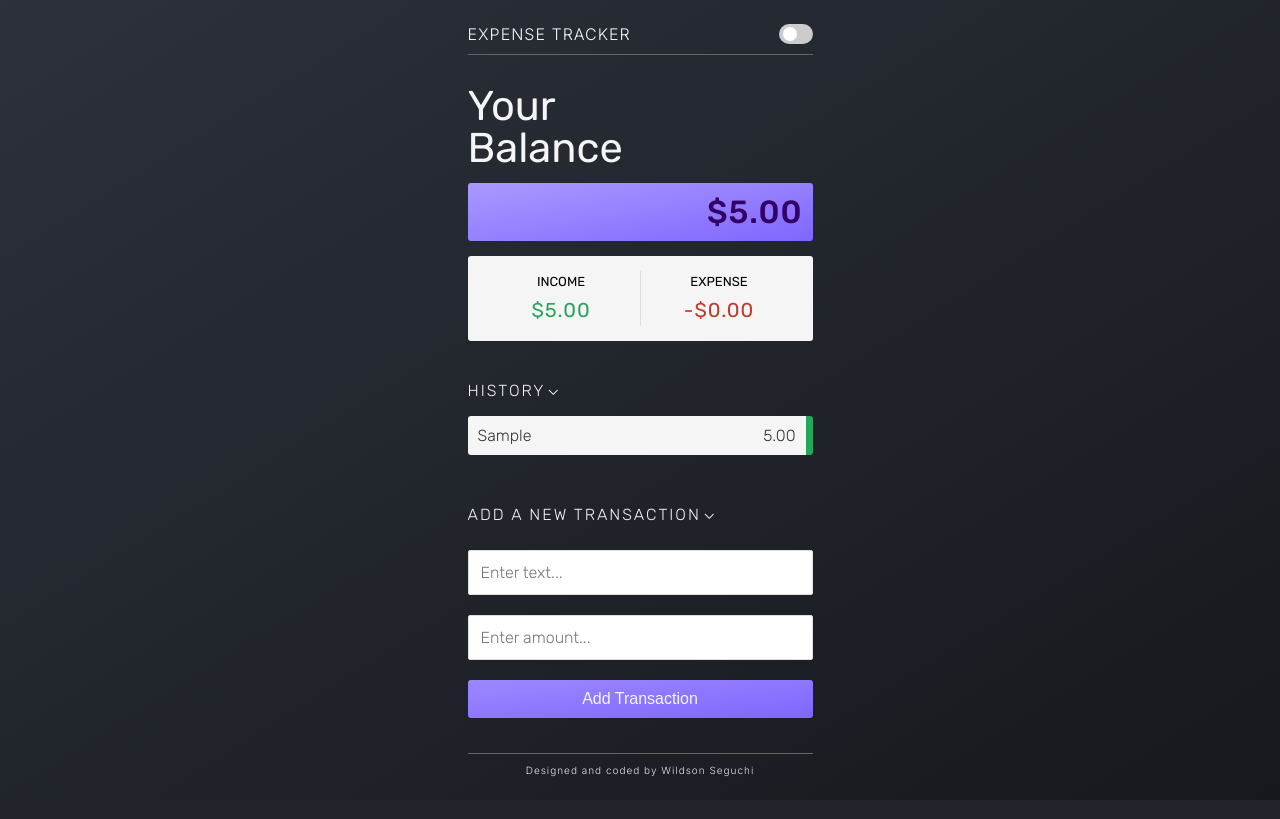
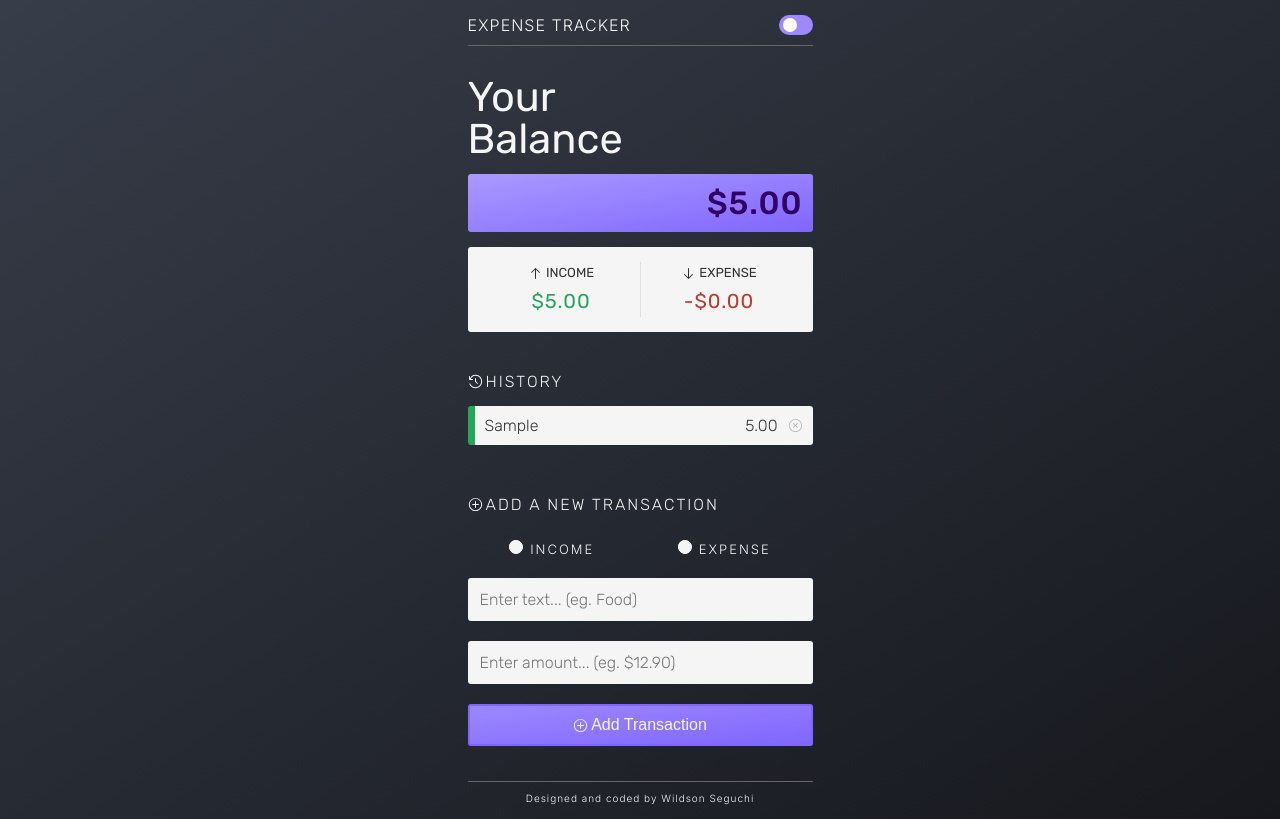
Before and after one commit to wseguchi/expense-tracker, a React (Create React App) app: page / in a window 1280 px wide. Both pictures are taken after typing "Sample", "5" into the empty fields and a click on the button "Add Transaction". Built offline with nearby package versions, Linux system fonts and the light colour scheme.

Commit message:
Added: Darkmode, Radix Icons, type of transaction radio selector

```diff
--- a/package.json
+++ b/package.json
@@ -3,6 +3,7 @@
   "version": "0.1.0",
   "private": true,
   "dependencies": {
+    "@radix-ui/react-icons": "^1.1.1",
     "@testing-library/jest-dom": "^5.16.4",
     "@testing-library/react": "^13.3.0",
     "@testing-library/user-event": "^13.5.0",
--- a/public/index.html
+++ b/public/index.html
@@ -12,10 +12,10 @@
     <link rel="preconnect" href="https://fonts.googleapis.com" />
     <link rel="preconnect" href="https://fonts.gstatic.com" crossorigin />
     <link
-      href="https://fonts.googleapis.com/css2?family=Inconsolata:wght@300&family=Inter:wght@100;300;500;700&family=Rubik:wght@300;400;500&display=swap"
+      href="https://fonts.googleapis.com/css2?family=Inter:wght@100;300&family=Rubik:wght@300;400;500&display=swap"
       rel="stylesheet"
     />
-    <title>React App</title>
+    <title>Expense Tracker</title>
   </head>
   <body>
     <noscript>You need to enable JavaScript to run this app.</noscript>
--- a/src/AddTransaction.js
+++ b/src/AddTransaction.js
@@ -1,5 +1,6 @@
 import React, { useContext, useState } from 'react';
 import { GlobalContext } from './context/GlobalState';
+import { PlusCircledIcon } from '@radix-ui/react-icons';
 
 export const AddTransaction = () => {
   const [text, setText] = useState('');
@@ -28,16 +29,26 @@ export const AddTransaction = () => {
   return (
     <div id='add-transaction'>
       <h3>
-        Add a new transaction <div className='rotate'>&#8963;</div>
+        <PlusCircledIcon className='icon' /> Add a new transaction
       </h3>
       <form className='form-container' onSubmit={onSubmit}>
+        <div className='form-control radio'>
+          <span>
+            <input type='radio' id='html' name='fav_language' value='HTML' /> {' '}
+            <label htmlFor='html'>Income</label>
+          </span>
+          <span>
+            <input type='radio' id='css' name='fav_language' value='CSS' /> {' '}
+            <label htmlFor='css'>Expense</label>
+          </span>
+        </div>
         <div className='form-control'>
           <label htmlFor='text'></label>
           <input
             type='text'
             value={text}
             onChange={(e) => setText(e.target.value)}
-            placeholder='Enter text...'
+            placeholder='Enter text... (eg. Food)'
           />
         </div>
         <div className='form-control'>
@@ -46,10 +57,12 @@ export const AddTransaction = () => {
             type='number'
             value={amount}
             onChange={(e) => setAmount(e.target.value)}
-            placeholder='Enter amount...'
+            placeholder='Enter amount... (eg. $12.90)'
           />
         </div>
-        <button className='btn'>Add Transaction</button>
+        <button className='btn'>
+          <PlusCircledIcon className='icon' /> Add Transaction
+        </button>
       </form>
     </div>
   );
--- a/src/App.css
+++ b/src/App.css
@@ -1,5 +1,3 @@
-@import url('https://fonts.googleapis.com/css2?family=Inconsolata:wght@300&family=Inter:wght@100;300;500;700&family=Rubik:wght@400;500&display=swap');
-
 * {
   box-sizing: border-box;
   margin: 0;
@@ -12,13 +10,20 @@ body {
   min-height: 100vh;
   align-items: center;
   justify-content: center;
+  color: whitesmoke;
   background-color: #21252b;
-  background-image: linear-gradient(to bottom right, #2c313a, #16181d);
+  background-image: linear-gradient(to bottom right, #373d49, #16181d);
   font-family: 'Rubik', -apple-system, BlinkMacSystemFont, 'Segoe UI', 'Roboto',
     'Oxygen', 'Ubuntu', 'Cantarell', 'Fira Sans', 'Droid Sans', 'Helvetica Neue',
     sans-serif;
   -webkit-font-smoothing: antialiased;
   -moz-osx-font-smoothing: grayscale;
+}
+
+body.light {
+  color: #333;
+  background-color: #f2f2f2;
+  background-image: linear-gradient(to bottom right, whitesmoke, #b3b3ff);
 }
 
 a {
@@ -35,13 +40,11 @@ h2 {
   margin: 0;
   font-weight: 400;
   font-size: 2.6em;
-  color: whitesmoke;
   font-family: 'Rubik', sans-serif;
   line-height: 1em;
 }
 
 h3 {
-  color: whitesmoke;
   padding-bottom: 5px;
   margin: 25px 0 10px 0;
   font-weight: 300;
@@ -49,12 +52,17 @@ h3 {
   font-size: medium;
   letter-spacing: 2px;
   display: flex;
+  align-items: center;
 }
 
 h4 {
+  color: #333;
   font-weight: 400;
   text-transform: uppercase;
   font-size: small;
+  display: flex;
+  align-items: center;
+  justify-content: center;
 }
 
 #container {
@@ -78,7 +86,6 @@ h4 {
 .title {
   font-family: 'Inter', sans-serif;
   font-weight: 300;
-  color: whitesmoke;
   font-size: 1em;
   text-transform: uppercase;
 }
@@ -92,9 +99,6 @@ h4 {
   text-align: right;
   font-weight: 500;
   color: #330066;
-}
-
-.balance-red {
 }
 
 .inc-exp-container {
@@ -139,36 +143,39 @@ h4 {
   color: #333;
   display: flex;
   justify-content: space-between;
-  position: relative;
-  padding: 10px;
   margin: 10px 0;
   border-radius: 3px;
   font-weight: 300;
   text-transform: capitalize;
 }
 
+.list div {
+  width: 100%;
+  display: flex;
+  justify-content: space-between;
+  padding: 10px;
+  border-radius: 3px 0 0 3px;
+}
+
 .list li.plus {
-  border-right: 7px solid #26a65b;
+  border-left: 7px solid #26a65b;
 }
 
 .list li.minus {
-  border-right: 7px solid #c0392b;
+  border-left: 7px solid #c0392b;
 }
 
 .delete-btn {
+  display: flex;
+  align-items: center;
   cursor: pointer;
-  background-color: #e74c3c;
   border: 0;
-  color: #fff;
-  font-size: 20px;
-  line-height: 20px;
-  padding: 2px 5px;
-  position: absolute;
-  top: 50%;
-  left: 0;
-  transform: translate(-100%, -50%);
-  opacity: 0;
+  opacity: 0.3;
   transition: opacity 0.3s ease;
+  padding-right: 10px;
+  background-color: transparent;
+  border-radius: 3px;
+  color: #333;
 }
 
 .list li:hover .delete-btn {
@@ -183,6 +190,47 @@ h4 {
   margin-top: 20px;
 }
 
+.radio {
+  display: flex;
+  align-items: center;
+  justify-content: space-around;
+}
+
+.radio input,
+.radio span {
+  cursor: pointer;
+}
+
+.radio span:hover,
+.radio span:active,
+.radio span:focus {
+  color: #8066ff;
+}
+
+input[type='radio']:after {
+  width: 12px;
+  height: 12px;
+  border-radius: 12px;
+  background-color: whitesmoke;
+  content: '';
+  display: inline-block;
+  visibility: visible;
+  border: 1px solid white;
+  margin-right: 3px;
+}
+
+input[type='radio']:checked:after {
+  width: 12px;
+  height: 12px;
+  border-radius: 12px;
+
+  background-color: #8066ff;
+  content: '';
+  display: inline-block;
+  visibility: visible;
+  border: 1px solid white;
+}
+
 label {
   display: inline-block;
   font-family: 'Inter', sans-serif;
@@ -191,12 +239,13 @@ label {
   font-size: small;
   letter-spacing: 2px;
   margin: 0;
+  cursor: pointer;
 }
 
 input[type='text'],
 input[type='number'] {
-  border: 1px solid #dedede;
-  border-radius: 2px;
+  border: none;
+  border-radius: 3px;
   display: block;
   font-size: 16px;
   padding: 12px;
@@ -204,42 +253,57 @@ input[type='number'] {
   font-family: 'Rubik', sans-serif;
   font-weight: 200;
   margin: 0;
+  background-color: whitesmoke;
 }
 
 .btn {
   cursor: pointer;
   background-color: #9c88ff;
   background-image: linear-gradient(to bottom right, #9c88ff, #8066ff);
-  box-shadow: var(--box-shadow);
   color: whitesmoke;
   border: 0;
-  display: block;
   font-size: 16px;
   padding: 10px;
   width: 100%;
   border-radius: 3px;
+  display: flex;
+  align-items: center;
+  justify-content: center;
 }
 
 .btn:focus,
 .delete-btn:focus {
-  outline: 0;
+  outline: none;
+  border: 2px solid #8066ff !important;
+}
+
+.img-delete {
+  width: 20px;
+  position: relative;
 }
 
 .form-control {
   display: flex;
 }
 
-.rotate {
-  transform: rotate(180deg);
-  position: relative;
-  top: -2px;
+.icon {
+  margin-right: 3px;
+}
+
+.history {
+  opacity: 0;
+  transition: visibility 1s, opacity 0.3s linear;
+}
+.show {
+  visibility: visible !important;
+  opacity: 1 !important;
+  transition: visibility 0s, opacity 0.3s linear;
 }
 
 .credits {
   font-family: 'Inter', sans-serif;
   font-weight: 300;
   letter-spacing: 1px;
-  color: #e6e6e6;
   font-size: x-small;
   text-align: center;
   border-top: 0.5px solid #666;
@@ -268,7 +332,7 @@ input[type='number'] {
   left: 0;
   right: 0;
   bottom: 0;
-  background-color: #ccc;
+  background-color: #9c88ff;
   -webkit-transition: 0.4s;
   transition: 0.4s;
 }
@@ -286,11 +350,11 @@ input[type='number'] {
 }
 
 input:checked + .slider {
-  background-color: #9c88ff;
+  background-color: #ccc;
 }
 
 input:focus + .slider {
-  box-shadow: 0 0 1px #9c88ff;
+  box-shadow: 0 0 1px #ccc;
 }
 
 input:checked + .slider:before {
--- a/src/App.js
+++ b/src/App.js
@@ -10,7 +10,7 @@ import Credits from './Credits';
 function App() {
   return (
     <div id='container'>
-      <GlobalProvider className='main'>
+      <GlobalProvider>
         <Header />
         <Balance />
         <IncomeExpenses />
--- a/src/Balance.js
+++ b/src/Balance.js
@@ -16,9 +16,7 @@ export const Balance = () => {
         <br />
         Balance
       </h2>
-      <h1
-        className={total < 0 ? 'balance balance-red' : 'balance balance-green'}
-      >
+      <h1 className='balance'>
         {sign}${Math.abs(total).toFixed(2)}
       </h1>
     </div>
--- a/src/IncomeExpenses.js
+++ b/src/IncomeExpenses.js
@@ -1,5 +1,6 @@
 import React, { useContext } from 'react';
 import { GlobalContext } from './context/GlobalState';
+import { ArrowUpIcon, ArrowDownIcon } from '@radix-ui/react-icons';
 
 export const IncomeExpenses = () => {
   const { transactions } = useContext(GlobalContext);
@@ -19,13 +20,19 @@ export const IncomeExpenses = () => {
     <div>
       <div className='inc-exp-container'>
         <div>
-          <h4>Income</h4>
+          <h4>
+            <ArrowUpIcon className='icon' />
+            Income
+          </h4>
           <p id='money-plus' className='money plus'>
             ${income}
           </p>
         </div>
         <div>
-          <h4>Expense</h4>
+          <h4>
+            <ArrowDownIcon className='icon' />
+            Expense
+          </h4>
           <p id='money-minus' className='money minus'>
             -${expense}
           </p>
--- a/src/Transaction.js
+++ b/src/Transaction.js
@@ -1,18 +1,21 @@
 import React, { useContext } from 'react';
 import { GlobalContext } from './context/GlobalState';
+import { CrossCircledIcon } from '@radix-ui/react-icons';
 
 export default function Transaction({ transaction }) {
   const { deleteTransaction } = useContext(GlobalContext);
 
   return (
     <li className={transaction.amount < 0 ? 'minus' : 'plus'}>
-      {transaction.text}
-      <span>{transaction.amount.toFixed(2)}</span>
+      <div>
+        {transaction.text}
+        <span>{transaction.amount.toFixed(2)}</span>
+      </div>
       <button
         className='delete-btn'
         onClick={() => deleteTransaction(transaction.id)}
       >
-        x
+        <CrossCircledIcon />
       </button>
     </li>
   );
--- a/src/TransactionList.js
+++ b/src/TransactionList.js
@@ -1,13 +1,16 @@
 import React, { useContext } from 'react';
 import { GlobalContext } from './context/GlobalState';
 import Transaction from './Transaction';
+import { CounterClockwiseClockIcon } from '@radix-ui/react-icons';
 
 export const TransactionList = () => {
   const { transactions } = useContext(GlobalContext);
+  console.log(transactions);
   return (
-    <div>
+    <div className={transactions.length == 0 ? 'history' : 'history show'}>
       <h3>
-        History <div className='rotate'>&#8963;</div>
+        <CounterClockwiseClockIcon className='icon' />
+        History
       </h3>
 
       <ul className='list'>
--- a/src/context/AppReducer.js
+++ b/src/context/AppReducer.js
@@ -12,6 +12,11 @@ export default (state, action) => {
         ...state,
         transactions: [action.payload, ...state.transactions],
       };
+    case 'CHANGE_THEME':
+      return {
+        ...state,
+        theme: action.payload,
+      };
     default:
       return state;
   }
--- a/src/context/GlobalState.js
+++ b/src/context/GlobalState.js
@@ -4,6 +4,7 @@ import AppReducer from './AppReducer';
 // Initial state
 const initialState = {
   transactions: [],
+  theme: 'dark',
 };
 
 //Create context
@@ -28,12 +29,21 @@ export const GlobalProvider = ({ children }) => {
     });
   }
 
+  function changeTheme(theme) {
+    dispatch({
+      type: 'CHANGE_THEME',
+      payload: theme,
+    });
+  }
+
   return (
     <GlobalContext.Provider
       value={{
         transactions: state.transactions,
+        theme: state.theme,
         deleteTransaction,
         addTransaction,
+        changeTheme,
       }}
     >
       {children}
```
Also changed, not shown: src/Header.js (+18 -2 lines), 1 other file (tests, documents, lock files or other folders).
